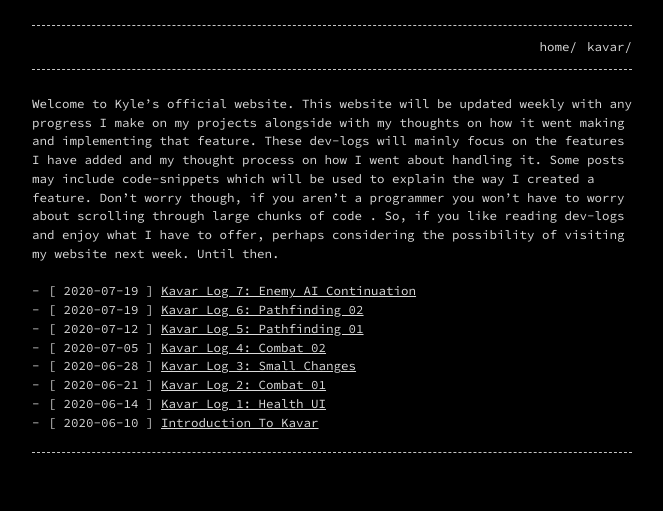
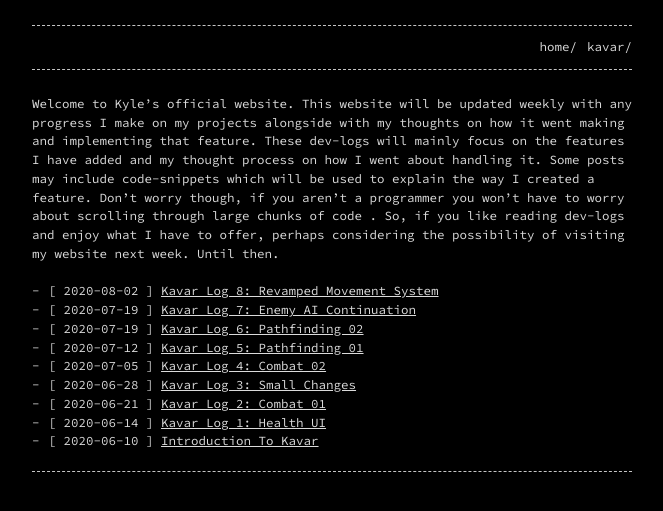
Before and after one commit to KyleS01/KyleS01.github.io, a Jekyll site: the page built from README.md, in a window 1280 px wide. Shown: the top 511 px of the page, without its empty margins (308-971 px from the left). Built offline with Jekyll 4.4.1, drawn with Linux system fonts in a browser that asks for light colours; our own code applies the rules of GitHub Pages for plain Markdown files; a file with an impossible date is left out.

Commit message:
Update 2020-8-02-Kavar Log 8.markdown

```diff
--- a/_posts/2020-8-02-Kavar Log 8.markdown
+++ b/_posts/2020-8-02-Kavar Log 8.markdown
@@ -1,7 +1,7 @@
 ---
 layout: post
 title:  "Kavar Log 8: Revamped Movement System"
-date:   2020-7-19 17:215:00 +0100
+date:   2020-8-02 17:20:00 +0100
 categories: Kavar
 ---
 Welcome to Log 8 of Kavar. This week was spent revamping the movement system so that it would be easier to accomplish what I have in mind. Last week’s goal was to allow the enemy to lose the player if they left their POV. This was not accomplished however since the way I had designed my previous movement system made it very difficult and unclean to implement it in. Because of that, I’ve decided that instead of being a turn-based game where the player would move before all of the enemies, the player and enemies would move in real time. As I want Kavar to be a strategy game of sorts where the player will look at their enemies and determine the best approach to deal with them, I am going to implement a pause option that will stop all movement of the player and enemies so that it will become easier to plan out.
```
